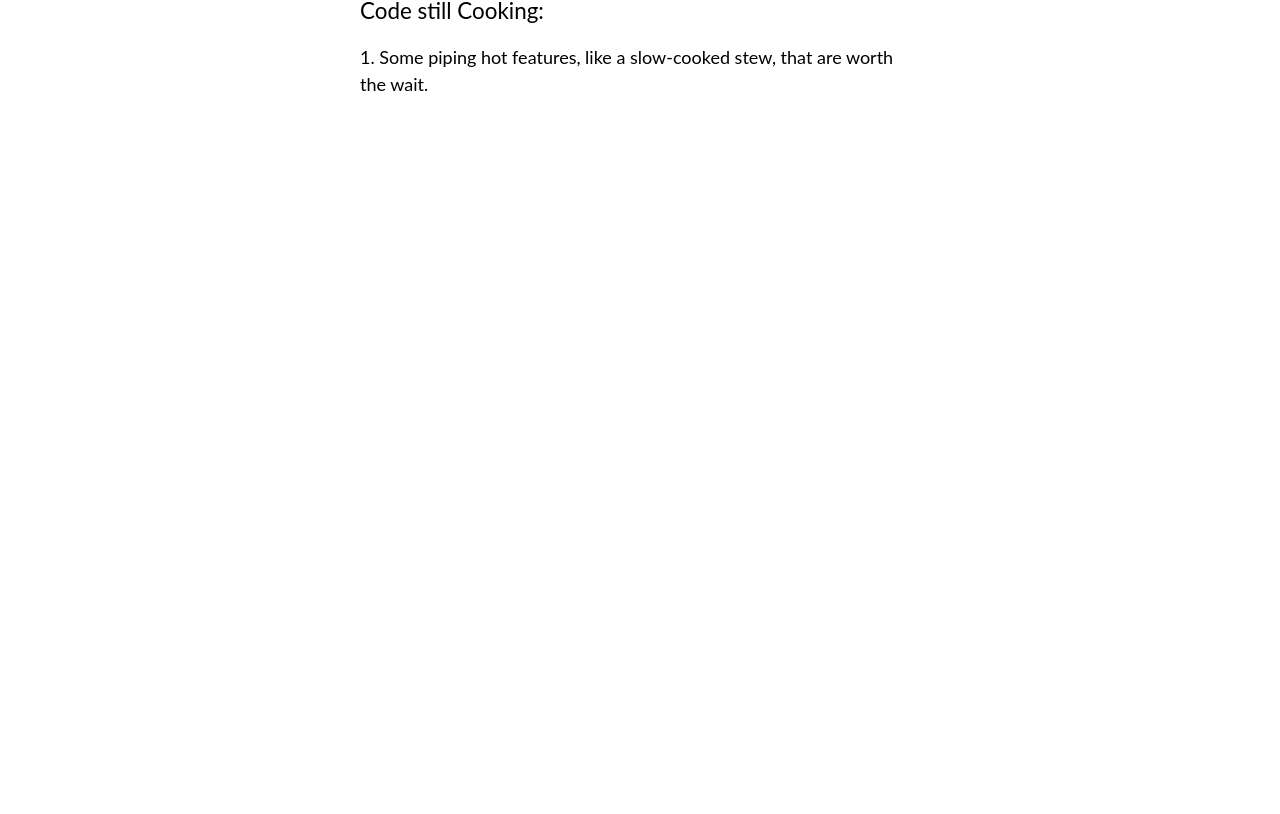
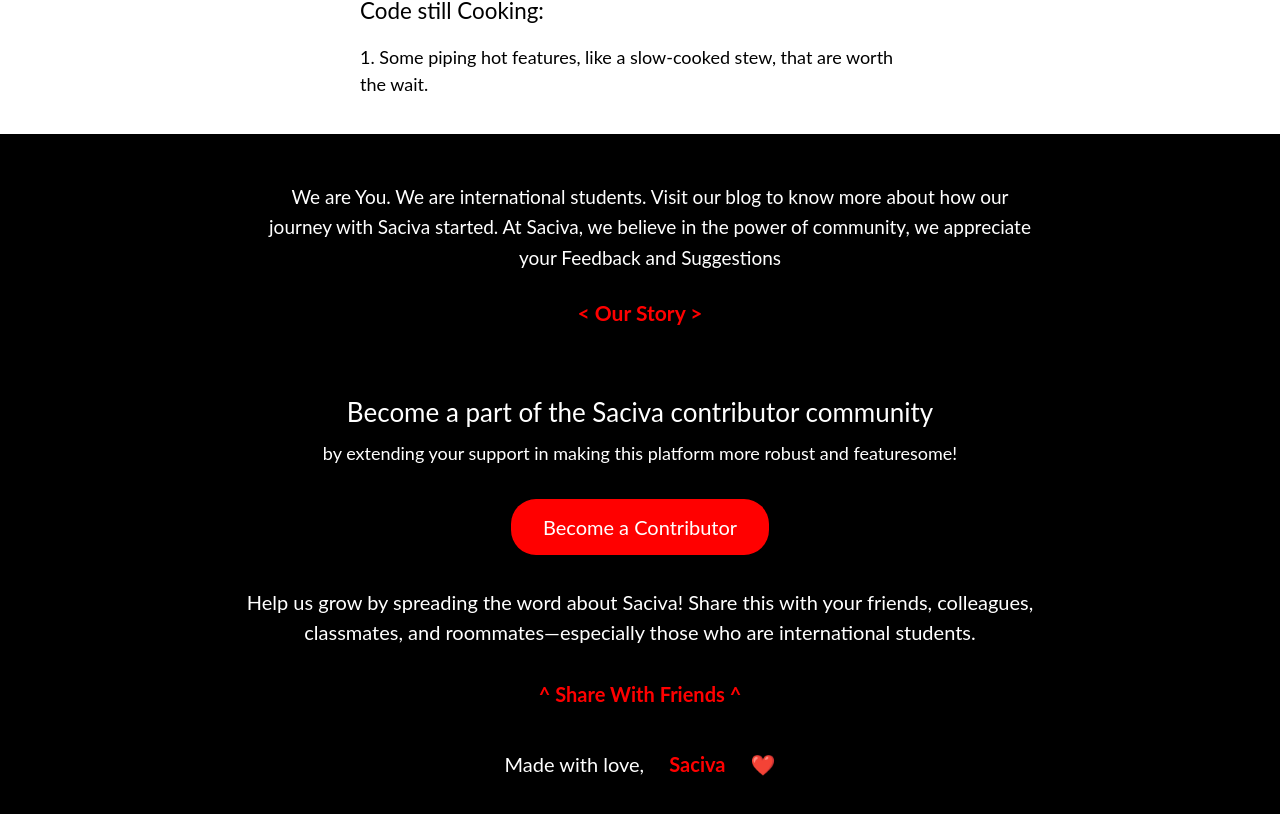
Before and after one commit to Sarthak2403/Saciva, a Next.js app: page / in a window 1280 px wide. Shown: the part 3469-4283 px from the top of the page. Before the commit the page ends 3603 px from the top, so only its background shows below. Built offline with nearby package versions, Linux system fonts and the light colour scheme.

Commit message:
updated landing page

```diff
--- /dev/null
+++ b/app/Components/ContributorSection.css
@@ -0,0 +1,96 @@
+.contributor-section {
+    background-color: #000;
+    padding: 48px 24px;
+    text-align: center;
+    /* color: #fff; */
+    font-family: lato;
+}
+
+.content-container {
+    max-width: 800px;
+    margin: 0 auto;
+}
+
+.top-text {
+    font-size: 19px;
+    line-height: 1.6;
+    margin-bottom: 24px;
+    color: #fff;
+    margin-left: 20px;
+}
+
+.story-link {
+    color: #f00;
+    font-size: 21px;
+    font-weight: bold;
+    text-decoration: none;
+    margin-bottom: 2rem;
+    display: inline-block;
+}
+
+.contributor-message {
+    color: #fff;
+}
+
+.contributor-message h2 {
+    font-size: 26px;
+    margin: 32px 0 8px;
+}
+
+.contributor-message p {
+    font-size: 18px;
+    margin-bottom: 32px;
+}
+
+.contributor-button {
+    background-color: #f00;
+    color: #fff;
+    padding: 13px 32px;
+    border-radius: 25px;
+    font-size: 20px;
+    text-decoration: none;
+    display: inline-block;
+    transition: background-color 0.3s;
+}
+
+.contributor-button:hover {
+    background-color: #d00;
+}
+
+.bottom-text {
+    font-size: 20px;
+    line-height: 1.5;
+    margin: 32px 0;
+    color: #fff;
+}
+
+.share-link {
+    color: #f00;
+    font-size: 20px;
+    text-decoration: none;
+    font-weight: bold;
+}
+
+.footer {
+    margin-top: 2.5rem;
+    font-size: 20px;
+    display: flex;
+  justify-content: center; /* Center the text */
+  align-items: center; /* Vertically align content */
+  text-align: center;
+}
+
+.footer p {
+    color: #fff;
+}
+
+.footer-brand {
+    color: #f00;
+    font-weight: bold;
+    margin-left: 20px;
+}
+
+.footer-heart {
+    margin-left: 25px;
+    font-size: 20px;
+}
--- /dev/null
+++ b/app/Components/ContributorSection.js
@@ -0,0 +1,49 @@
+import React from "react";
+import "./ContributorSection.css";
+
+export default function ContributorSection() {
+  return (
+    <section className="contributor-section">
+      <div className="content-container">
+        <p className="top-text">
+          We are You. We are international students. Visit our blog to know
+          more about how our journey with Saciva started. At Saciva, we believe
+          in the power of community, we appreciate your Feedback and Suggestions
+        </p>
+
+        <a href="#" className="story-link">
+          {"< Our Story >"}
+        </a>
+
+        <div className="contributor-message">
+          <h2>Become a part of the Saciva contributor community</h2>
+          <p>
+            by extending your support in making this platform more robust and
+            featuresome!
+          </p>
+
+          <a href="#" className="contributor-button">
+            Become a Contributor
+          </a>
+        </div>
+
+        <p className="bottom-text">
+          Help us grow by spreading the word about Saciva! Share this with your
+          friends, colleagues, classmates, and roommates—especially those who
+          are international students.
+        </p>
+
+        <a href="#" className="share-link">
+          {"^ Share With Friends ^"}
+        </a>
+
+        <footer className="footer">
+          <p>
+            Made with love, <span className="footer-brand">Saciva</span>
+            <span className="footer-heart">❤️</span>
+          </p>
+        </footer>
+      </div>
+    </section>
+  );
+}
--- a/app/layout.js
+++ b/app/layout.js
@@ -6,6 +6,7 @@
 // import Carousel from "./Components/Carousel"
 import Texts from "./Components/Texts";
 import Roadmap from "./Components/Roadmap";
+import ContributorSection from "./Components/ContributorSection";
 
 const geistSans = localFont({
   src: "./fonts/GeistVF.woff",
@@ -37,6 +38,9 @@
         <Texts />
         <hr  style={{ border: 'none', borderTop: '2px solid #9146ff', width: '80%', margin: '20px auto' }}/>
         <Roadmap />
+        <ContributorSection />
+
+
 
       </body>
     </html>
```
